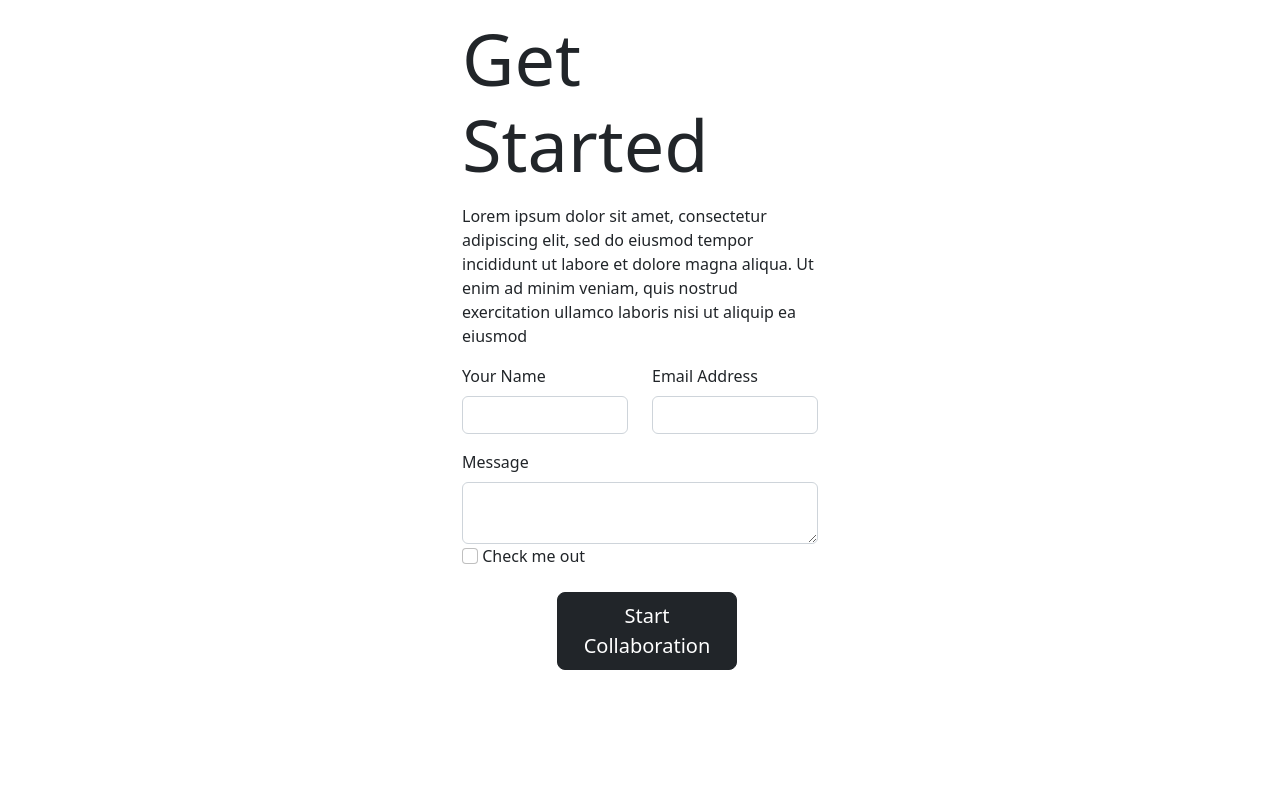
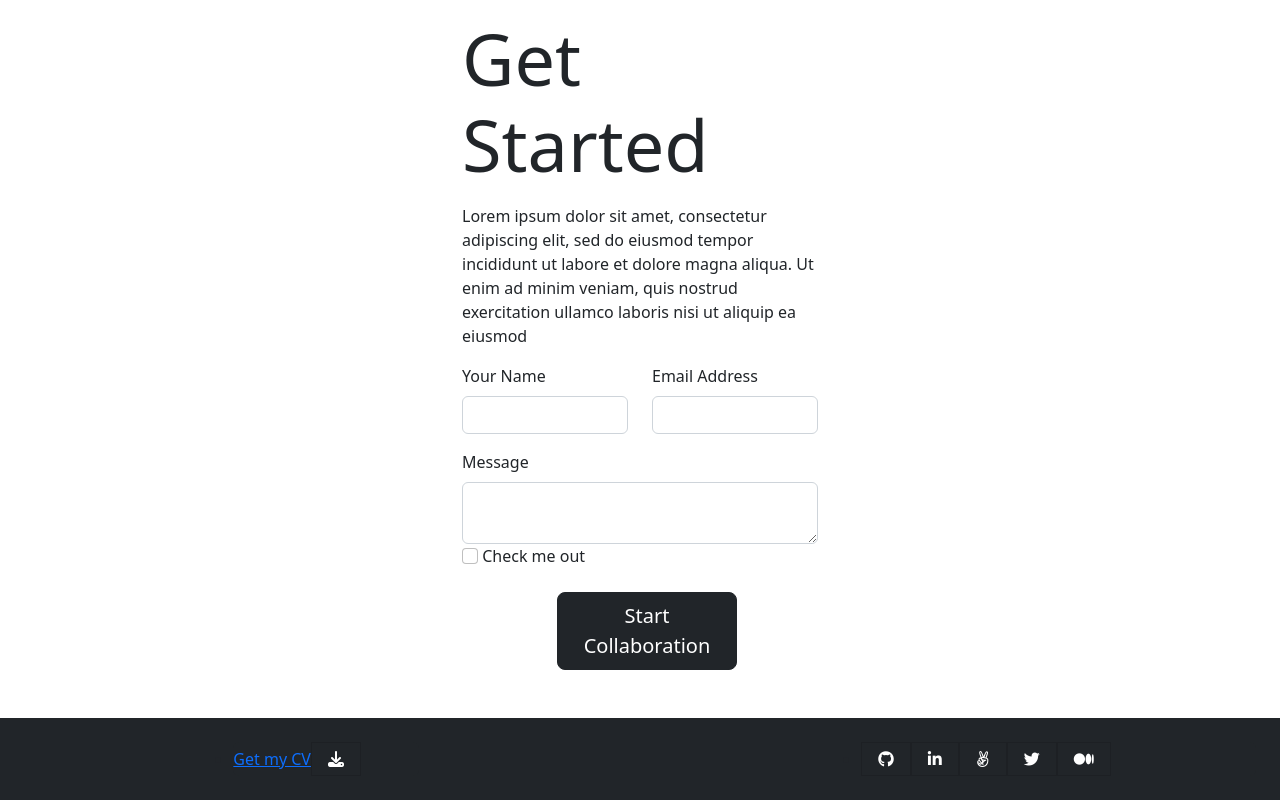
Before and after one commit to jaamanu/Paired-Bootstrap, a plain HTML site: page index.html in a window 1280 px wide. Shown: the part 2831-3631 px from the top of the page. Before the commit the page ends 3501 px from the top, so only its background shows below. Drawn offline with Linux system fonts and the light colour scheme.

Commit message:
Add Footer with Social Icons

```diff
--- a/index.html
+++ b/index.html
@@ -6,6 +6,9 @@
     <meta name="viewport" content="width=device-width, initial-scale=1.0">
     <title>BSTRAPPROJECT</title>
     <link rel="stylesheet" href="css/bootstrap.css">
+    <link href="https://fonts.googleapis.com/css2?family=Roboto&display=swap" rel="stylesheet">
+    <link rel="stylesheet" href="https://cdnjs.cloudflare.com/ajax/libs/font-awesome/6.1.1/css/all.min.css" integrity="sha512-KfkfwYDsLkIlwQp6LFnl8zNdLGxu9YAA1QvwINks4PhcElQSvqcyVLLD9aMhXd13uQjoXtEKNosOWaZqXgel0g==" crossorigin="anonymous" referrerpolicy="no-referrer" />
+
 <body>
   <!-- __________________________HEADER_______________________ -->
     <header>
@@ -90,7 +93,6 @@
           </div>
             </div>
             <div class="card col-md-1 border-0 ">
-
             </div>
             <div class="card  text-dark col-md-4 border-0 ">
               <p class="display-2">About</p>
@@ -116,24 +118,20 @@
               </div>
             </div>
             <div class="card  text-white col-md-1 border-0"></div>
-
             <div class="card  text-white col-md-3 border-0">
               <button type="button" class="btn btn-dark btn-lg">Get my CV</button>
             </div>
           </div>
-
           <div class="row" >
             <div class="col-md12 mt-5" style="height: 220px"></div>
           </div>
           <!-- _______________________________SECTION3 CONTACT FORM_________________________ -->
-
           <form>
             <div class="row">
               <div class="col-md-4"></div>
               <div class="col-md-4">
                 <p class="display-2">Get Started</p>
               <p>Lorem ipsum dolor sit amet, consectetur adipiscing elit, sed do eiusmod tempor incididunt ut labore et dolore magna aliqua. Ut enim ad minim veniam, quis nostrud exercitation ullamco laboris nisi ut aliquip ea eiusmod</p>
-
               </div>
               <div class="col-md-4"></div>
             </div>
@@ -167,20 +165,29 @@
             </div>
             </div>
           </form>
-
-
         </div>
       </main>
-      <div>
-
-
-
-
-      </div>
       <!-- _________________________________FOOTER_______________________________ -->
-      <div>
-
-      </div>
+      <footer>
+        <div class="mt-5 p-4 bg-dark">
+        <div class="row">
+          <div class="col-md-2"></div>
+            <div class="col-md-2">
+            <ul class="list-group list-group-horizontal bg-dark">
+              <li> <a href='#' > Get my CV<i class="list-group-item fa-solid fa-download bg-dark text-white" ></i></a></li>
+          </div>
+          <div class="col-md-4"></div>
+          <div class="col-md-4">
+              <ul class="list-group list-group-horizontal bg-dark">
+                <li><a href='#' ><i class="list-group-item fab fa-github bg-dark text-white" ></i></a></li>
+                <li><a href='#' ><i class="list-group-item fab fa-linkedin-in bg-dark text-white" ></i></a></li>
+                <li><a href='#' ><i class="list-group-item fab fa-angellist bg-dark text-white"></i></a></li>
+                <li><a href='#' ><i class="list-group-item fab fa-twitter bg-dark text-white"></i></a></li>
+                <li><a href='#' ><i class="list-group-item fab fa-medium bg-dark text-white"></i></a></li>
+              </ul>
+          </div>
+          </div>
+      </footer>
    <script src="js/bootstrap.bundle.js"></script>
 </body>
 </html>
```
